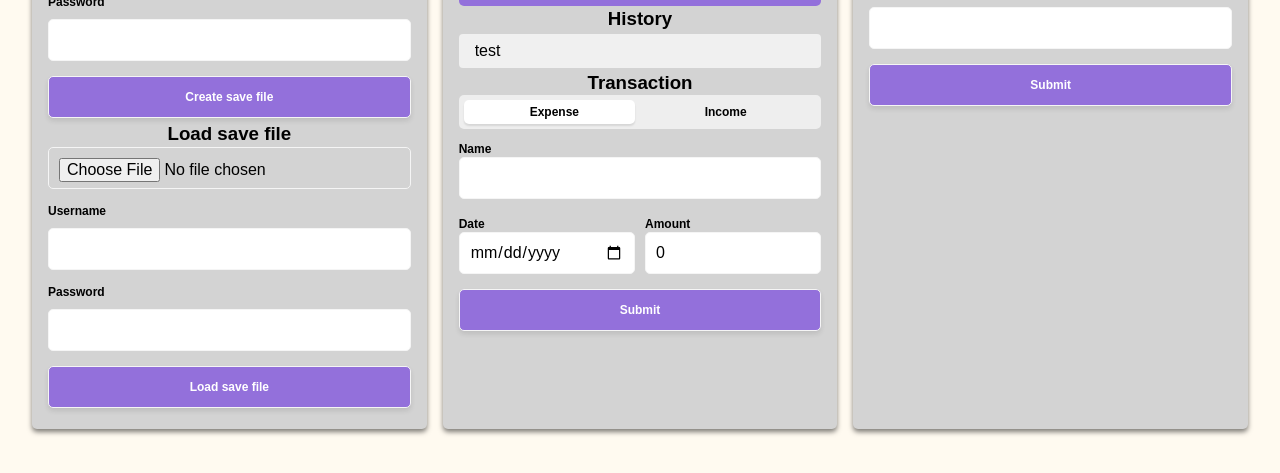
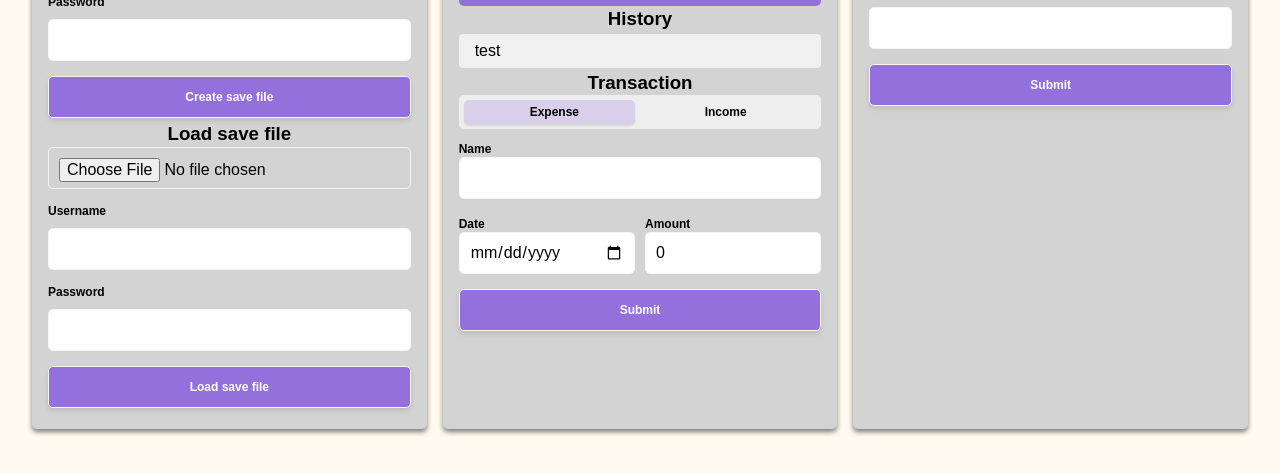
Before and after one commit to callumwwallace/Expense-tracker, a plain HTML site: page index.html in a window 1280 px wide. Shown: the part 215-688 px from the top of the page. Drawn offline with Linux system fonts and the light colour scheme.

Commit message:
Design adjustment
Adjustment to the income and expense selector

```diff
--- a/style.css
+++ b/style.css
@@ -119,7 +119,7 @@ form input#type {
     position: absolute;
     top: 5px;
     left: 0;
-    background-color: #fff;
+    background-color: rgba(147, 112, 219, 0.25);
     height: calc(100% - 10px);
     width: calc(50% - 10px);
     transform: translateX(5px);
```
